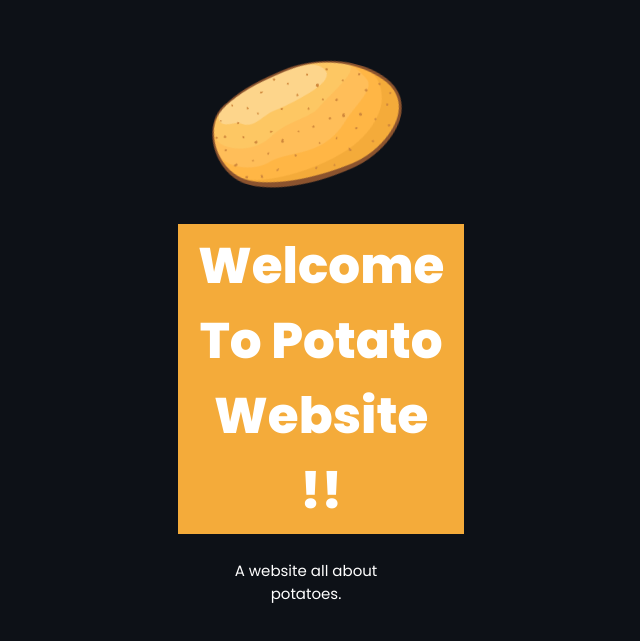
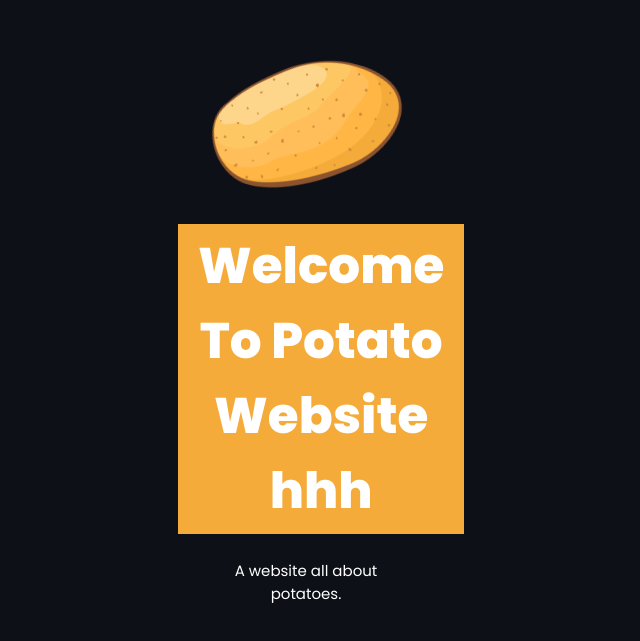
Before and after one commit to khalil281/Potato---Website, a plain HTML site: page index.html in a window 1280 px wide. Shown: the part 147-788 px from the top of the page, without its empty margins (334-974 px from the left). Drawn offline with Linux system fonts and the light colour scheme.

Commit message:
hello world

```diff
--- a/index.html
+++ b/index.html
@@ -12,7 +12,7 @@
         <div class="page_content">
             <div class="content">
                 <img src="img/potato.png" alt="">
-                <h4>Welcome To Potato Website !!</h4>
+                <h4>Welcome To Potato Website hhh</h4>
                 <p>A website all about potatoes. </p>
             </div>
         </div>
```
